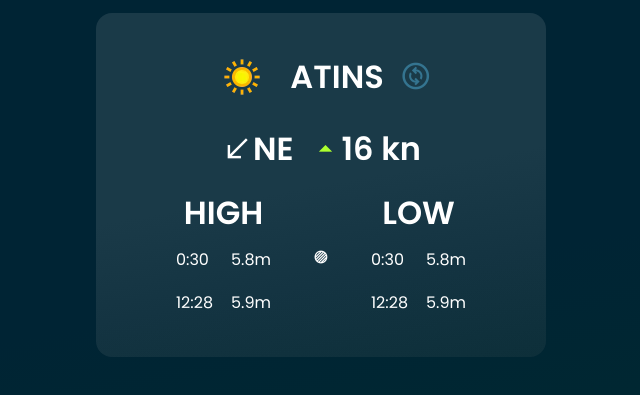
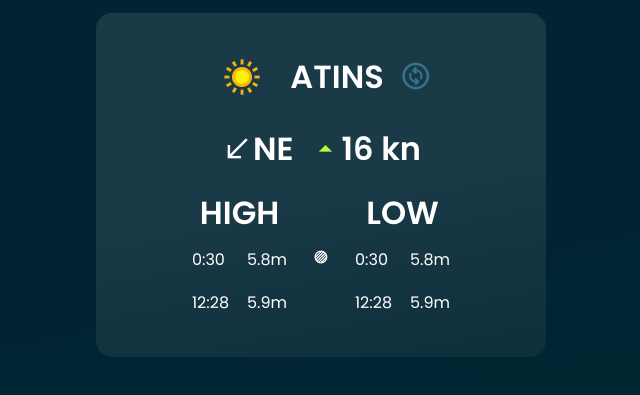
Before and after one commit to devop84/KITESURFGO_WEATHER, a plain HTML site: page index.html in a window 1280 px wide. Shown: the part 115-510 px from the top of the page, without its empty margins (319-959 px from the left). Drawn offline with nearby package versions, Linux system fonts and the light colour scheme.

Commit message:
Update style.css

```diff
--- a/style.css
+++ b/style.css
@@ -140,7 +140,7 @@ body {
     justify-content: center;
     align-items: center;
     padding: 0px 16px;
-    gap: 32px;
+    gap: 16px;
 }
 .levels {
     display: flex;
```
